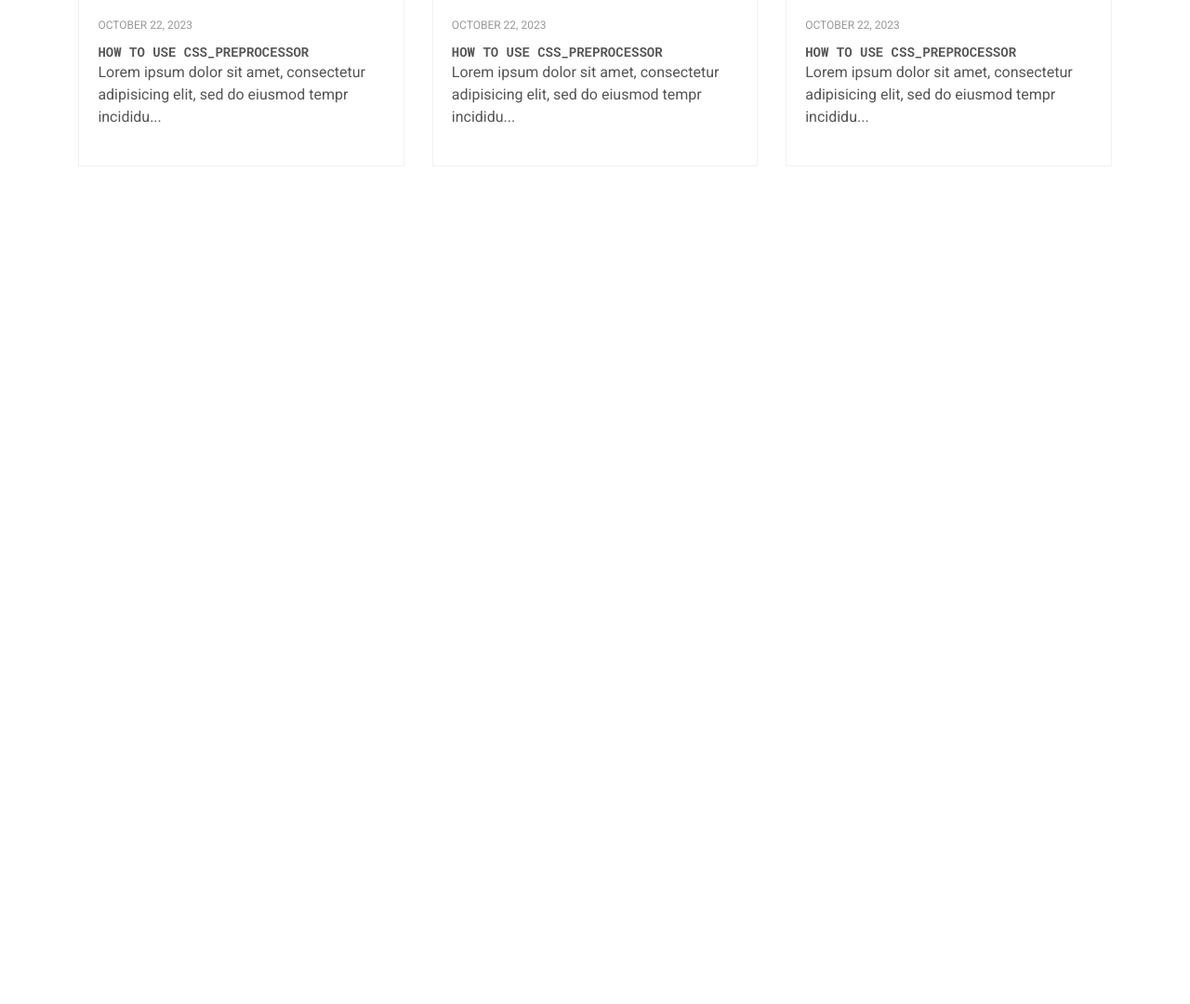
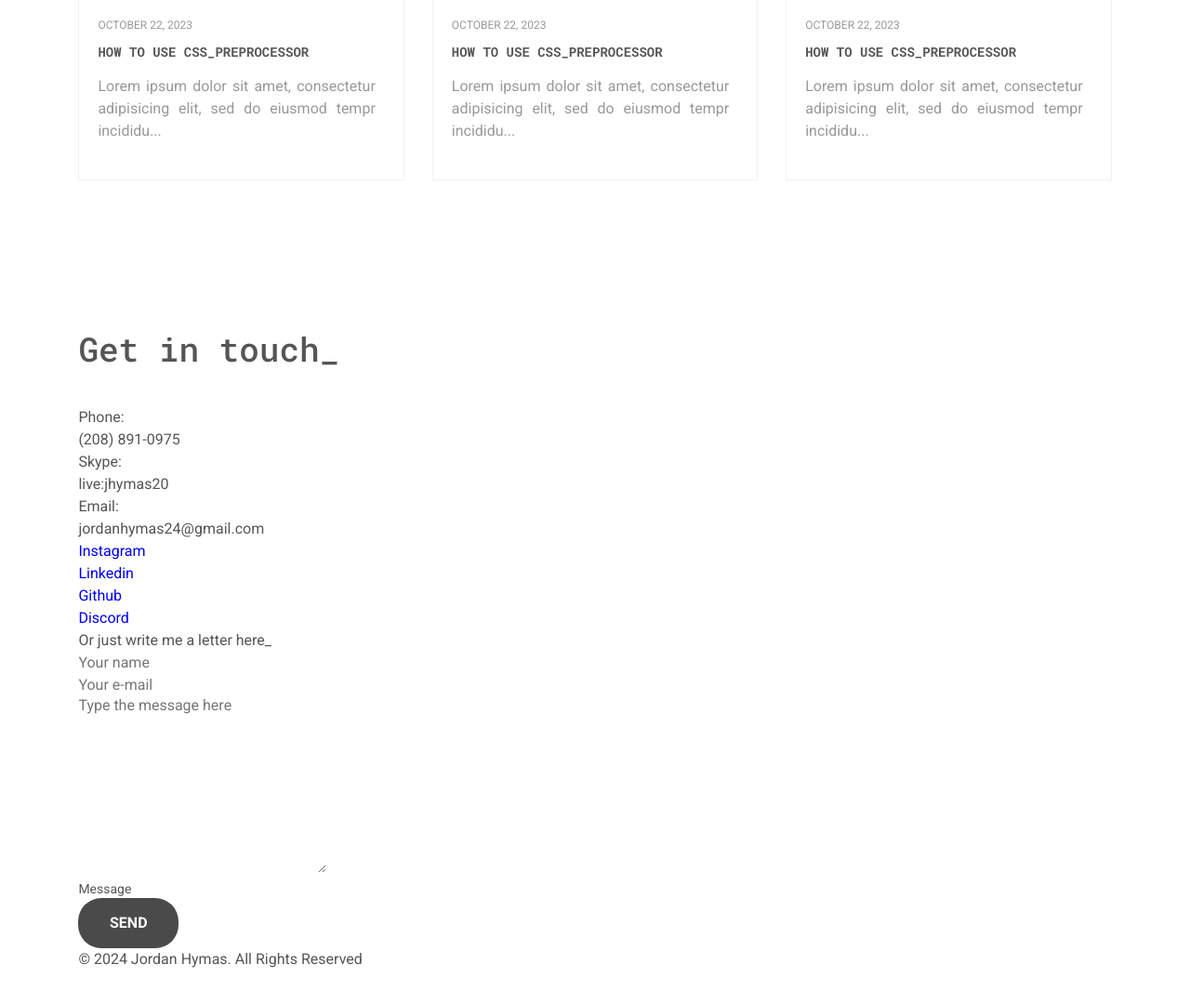
Before and after one commit to Jhymas20/myWebsite, a plain HTML site: page Index.html in a window 1280 px wide. Shown: the part 5384-6464 px from the top of the page at 93% size. Before the commit the page ends 5663 px from the top, so only its background shows below. Drawn offline with nearby package versions, Linux system fonts and the light colour scheme.

```diff
--- a/CSS/style.css
+++ b/CSS/style.css
@@ -681,6 +681,12 @@ input {
     margin-bottom: 0.8em;
 }
 
-.post__
+.post__title {
+    margin-bottom: 1.1em;
+}
 
-/* ========== 2:20:15 ========== */
+.post__description {
+   color: var(--text-color-alt);
+   text-align: justify;
+}
+/* ========== 2:33:26 ========== */
--- a/Index.html
+++ b/Index.html
@@ -612,6 +612,84 @@
                 </div>
             </div>
         </section>
+
+        <!--========== Contact ========== -->
+        <section class="contact section" id="contact">
+            <div class="contact__content container">
+                <h2 class="section__title">Get in touch_</h2>
+
+                <div class="contact__container grid">
+                    <div class="contact__info">
+                        <dl class="contact__list">
+                            <dt>Phone:</dt>
+                            <dd>(208) 891-0975</dd>
+                            <dt>Skype:</dt>
+                            <dd>live:jhymas20</dd>
+                            <dt>Email:</dt>
+                            <dd>jordanhymas24@gmail.com</dd>
+                        </dl>
+                        <ul class="contact__socials">
+                            <li>
+                                <a href="https://www.instagram.com/jordan.hymas/" class="contact__social-link">Instagram</a>
+                            </li>
+                            <li>
+                                <a href="https://www.linkedin.com/in/jordan-hymas-85bb30307/" class="contact__social-link">Linkedin</a>
+                            </li>
+                            <li>
+                                <a href="https://github.com/Jhymas20" class="contact__social-link">Github</a>
+                            </li>
+                            <li>
+                                <a href="https://discord.com/channels/@me" class="contact__social-link">Discord</a>
+                            </li>
+
+                        </ul>
+                    </div>
+
+                    <div class="contact__form">
+                        <p class="contact__form-title">Or just write me a letter here_</p>
+
+                        <form action="" id="contact-form">
+                            <div class="contact__input-div">
+                                <input
+                                type="text"
+                                placeholder="Your name"
+                                class="contact__input"
+                                id="contact-name"
+                                />
+                            </div>
+
+                            <div class="contact__input-div">
+                                <input
+                                type="email"
+                                placeholder="Your e-mail"
+                                class="contact__input"
+                                id="contact-email"
+                                />
+                            </div>
+
+                            <div class="contact__input-div">
+                                <textarea
+                                placeholder="Type the message here"
+                                class="contact__input textarea"
+                                id="message"
+                                cols="30"
+                                rows="10"
+                                ></textarea>
+                            </div>
+
+                            <p class="contact__message text-sm" id="contact-message">
+                                Message
+                            </p>
+
+                            <button type="submit" class="button contact__button">
+                                SEND
+                            </button>
+                        </form>
+                        <p class="footer__copy">&copy; 2024 Jordan Hymas. All Rights Reserved</p>
+                    </div>
+                </div>
+            </div>
+        </section>
     </main>
 
     <!--========== Mixitup ========== -->
```
